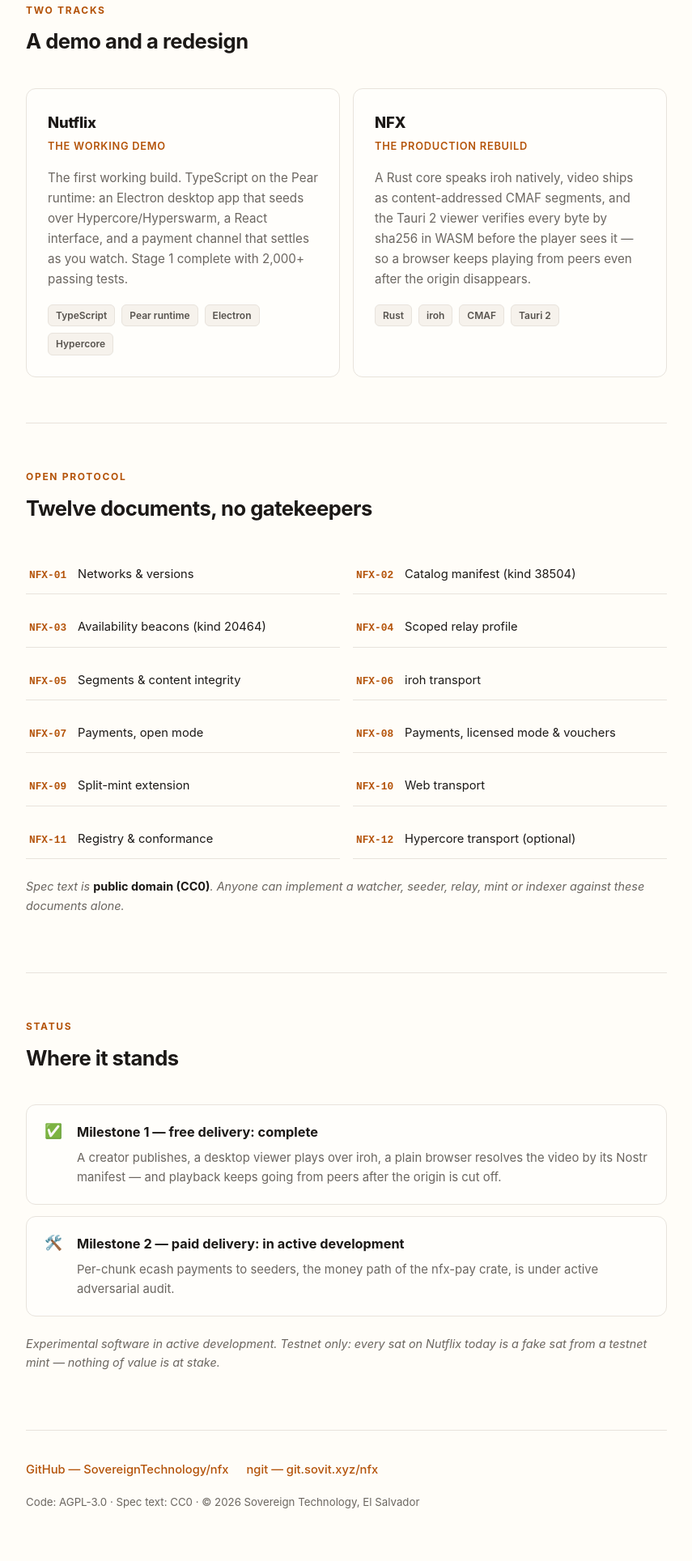
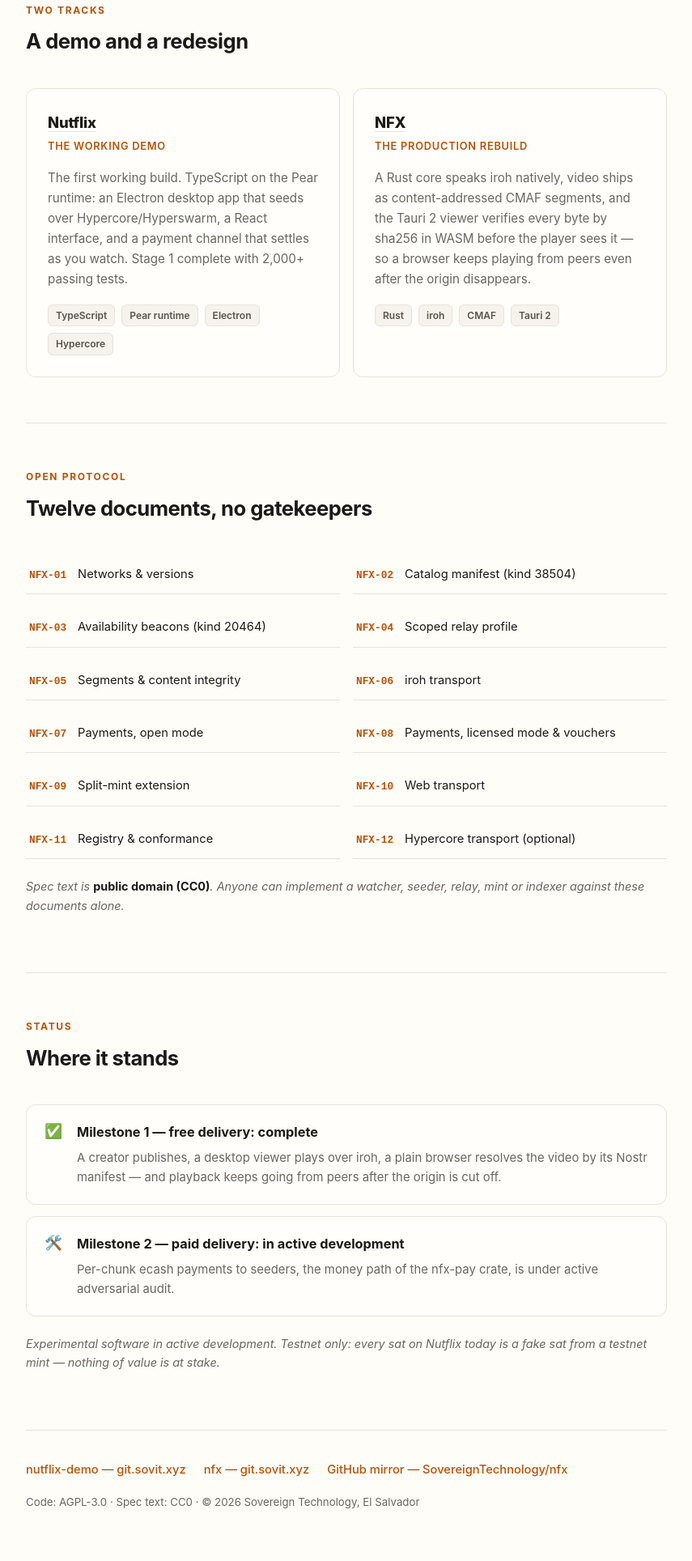
Before and after one commit to SovereignTechnology/nutflix.xyz, a plain HTML site: page index.html in a window 1280 px wide. Shown: the part 1484-3412 px from the top of the page at 81% size, without its empty margins (212-1067 px from the left). Drawn offline with Linux system fonts and the light colour scheme.

Commit message:
docs: link nutflix-demo and nfx repos (git.sovit.xyz) in tracks and footer

```diff
--- a/index.html
+++ b/index.html
@@ -83,6 +83,8 @@
 .tracks{grid-template-columns:repeat(auto-fit,minmax(300px,1fr))}
 .track{border:1px solid var(--border);border-radius:12px;padding:26px;background:#fffefb}
 .track h3{margin:0 0 4px;font-size:1.15rem;font-weight:800;letter-spacing:-.01em}
+.track h3 a{color:inherit;text-decoration:none;border-bottom:1px solid var(--border)}
+.track h3 a:hover{border-bottom-color:var(--accent);text-decoration:none}
 .track .role{margin:0 0 16px;font-size:.8rem;font-weight:600;letter-spacing:.06em;text-transform:uppercase;color:var(--accent)}
 .track p{margin:0 0 18px;font-size:.95rem;color:var(--muted)}
 .tags{display:flex;flex-wrap:wrap;gap:8px}
@@ -174,13 +176,13 @@
     <h2>A demo and a redesign</h2>
     <div class="grid tracks">
       <div class="track">
-        <h3>Nutflix</h3>
+        <h3><a href="https://git.sovit.xyz/npub1s0vtechh66tx7vrwd8zfyheu9zca7swwfrzd4qu2a4f93mxs6qvn9adx/git.sovit.xyz/nutflix-demo">Nutflix</a></h3>
         <p class="role">The working demo</p>
         <p>The first working build. TypeScript on the Pear runtime: an Electron desktop app that seeds over Hypercore/Hyperswarm, a React interface, and a payment channel that settles as you watch. Stage 1 complete with 2,000+ passing tests.</p>
         <div class="tags"><span>TypeScript</span><span>Pear runtime</span><span>Electron</span><span>Hypercore</span></div>
       </div>
       <div class="track">
-        <h3>NFX</h3>
+        <h3><a href="https://git.sovit.xyz/npub1s0vtechh66tx7vrwd8zfyheu9zca7swwfrzd4qu2a4f93mxs6qvn9adx/git.sovit.xyz/nfx">NFX</a></h3>
         <p class="role">The production rebuild</p>
         <p>A Rust core speaks iroh natively, video ships as content-addressed CMAF segments, and the Tauri 2 viewer verifies every byte by sha256 in WASM before the player sees it — so a browser keeps playing from peers even after the origin disappears.</p>
         <div class="tags"><span>Rust</span><span>iroh</span><span>CMAF</span><span>Tauri 2</span></div>
@@ -230,8 +232,9 @@
 
   <footer>
     <div class="links">
-      <a href="https://github.com/SovereignTechnology/nfx">GitHub — SovereignTechnology/nfx</a>
-      <a href="nostr://npub1s0vtechh66tx7vrwdud8zfyheu9zca7swwfrzd4qu2a4f93mxs6qvn9adx/git.sovit.xyz/nfx">ngit — git.sovit.xyz/nfx</a>
+      <a href="https://git.sovit.xyz/npub1s0vtechh66tx7vrwd8zfyheu9zca7swwfrzd4qu2a4f93mxs6qvn9adx/git.sovit.xyz/nutflix-demo">nutflix-demo — git.sovit.xyz</a>
+      <a href="https://git.sovit.xyz/npub1s0vtechh66tx7vrwd8zfyheu9zca7swwfrzd4qu2a4f93mxs6qvn9adx/git.sovit.xyz/nfx">nfx — git.sovit.xyz</a>
+      <a href="https://github.com/SovereignTechnology/nfx">GitHub mirror — SovereignTechnology/nfx</a>
     </div>
     <p class="fine">Code: AGPL-3.0 · Spec text: CC0 · © 2026 Sovereign Technology, El Salvador</p>
   </footer>
```
